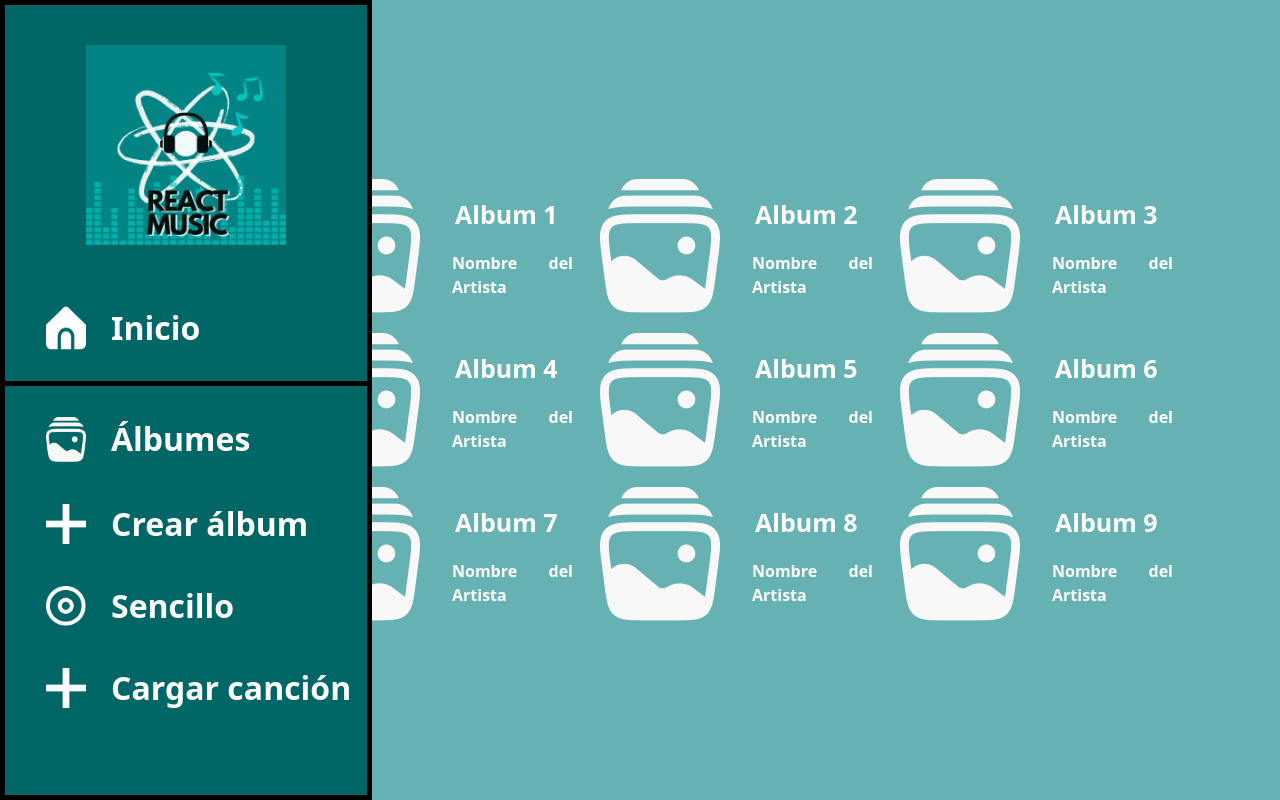
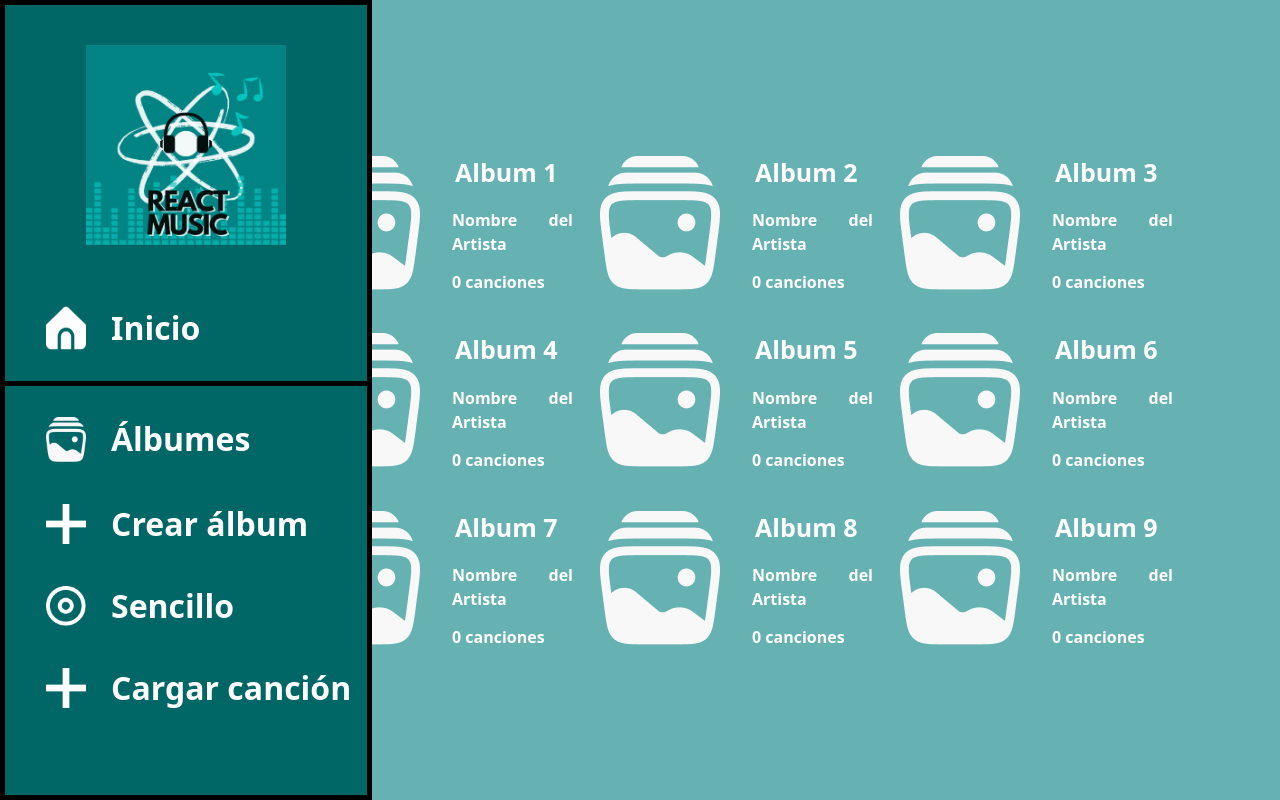
Before and after one commit to IVANCCAMA/Spotify-React, a React (Create React App) app in the folder spotify/: page /Albumes in a window 1280 px wide. Built offline with nearby package versions, Linux system fonts and the light colour scheme.

Commit message:
lista albumes v1

```diff
--- a/spotify/src/components/listaAlbunes.css
+++ b/spotify/src/components/listaAlbunes.css
@@ -1,32 +1,26 @@
-/* Estilo para la lista de álbumes */
 .album-list {
-  /*background-color: rgba(255, 255, 255, 0.8); /* Fondo semi-transparente blanco */
   padding: 20px;
   border-radius: 10px;
   display: grid;
-  grid-template-columns: repeat(3, 1fr); /* 3 columnas iguales */
-  gap: 20px; /* Espacio entre álbumes */
-  max-width: 1000px; /* Ancho máximo de la lista */
-  margin: 0 0 0 200px; /* Centra horizontalmente en la pantalla */
-  margin-top: 0px; /* Ajusta el margen superior para centrar verticalmente */
+  grid-template-columns: repeat(3, 1fr);
+  gap: 20px;
+  max-width: 1000px;
+  margin: 0 0 0 200px;
+  margin-top: 0px;
 
 }
 
-/* Estilo para cada álbum */
 .album-item {
   display: flex;
-  flex-direction: row; /* Alinea elementos en fila */
-  align-items: center; /* Centra verticalmente */
-
+  flex-direction: row;
+  align-items: center;
 }
 
 .album-logo {
-  margin-right: 25px; /* Espacio entre el logo y el texto */
+  margin-right: 25px;
 }
 
 .album-title {
-  /*color: #FFFFFF; /* Color blanco para el título */
-  /*font-weight: bold;*/
   padding: 10px;
     font-weight: bold;
     font-size: 25px;
@@ -38,9 +32,6 @@
 }
 
 .artist-name {
-  /*color: #FFFFFF; /* Color blanco para el nombre del artista */
-  /*font-size: 14px; /* Tamaño de fuente más pequeño para el nombre del artista */
-  /*margin-top: 4px; /* Espacio superior para el nombre del artista */
   padding: 7px;
     font-weight: bold;
     font-size: 16px;
@@ -50,3 +41,13 @@
     text-align: justify;
     font-family: var(--fuente-1);
 }
+.album-songs {
+  padding: 7px;
+    font-weight: bold;
+    font-size: 16px;
+    color: #FFFFFF;
+    display: flex;
+    align-items: center;
+    text-align: justify;
+    font-family: var(--fuente-1);
+}
--- a/spotify/src/components/listaAlbunes.js
+++ b/spotify/src/components/listaAlbunes.js
@@ -1,7 +1,7 @@
 import React from "react";
 import { Link } from "react-router-dom";
-import './listaAlbunes.css'; // Asegúrate de importar tus estilos CSS
-import groupLogo from '../logos/group.png'; // Ruta de tu imagen de álbum
+import './listaAlbunes.css';
+import groupLogo from '../logos/group.png';
 
 function ListaAlbumes() {
   const albums = [
@@ -24,6 +24,7 @@ function ListaAlbumes() {
           <div className="album-details">
             <div className="album-title">Album {index+1}</div>
             <div className="artist-name">{album.artist}</div>
+            <div className="album-songs">0 canciones</div>
           </div>
         </Link>
       ))}
```
